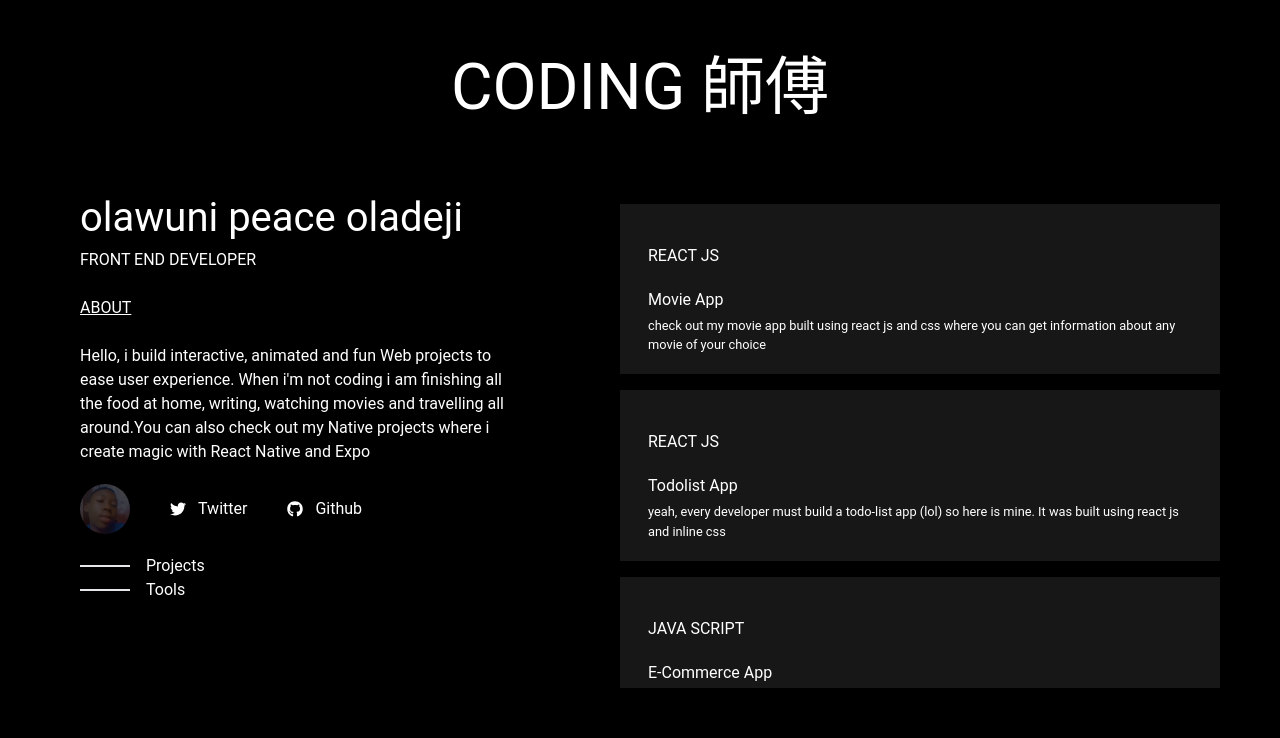
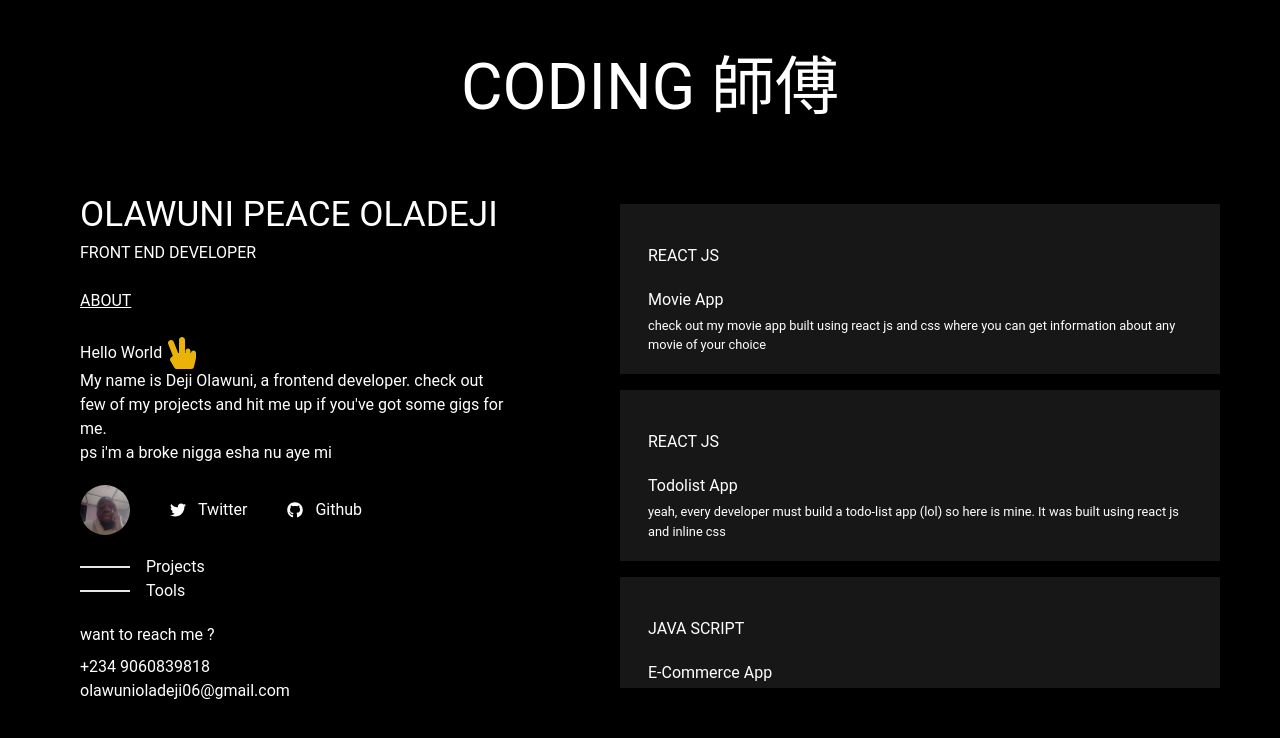
Before and after one commit to Deji06/Myportfolio, a React (Vite) app: page / in a window 1280 px wide. Shown: the top 738 px of the page. Built offline with nearby package versions, Linux system fonts and the light colour scheme; a web font is replaced by a local one.

Commit message:
finish left container

```diff
--- a/src/components/LeftContainer.tsx
+++ b/src/components/LeftContainer.tsx
@@ -1,9 +1,10 @@
 // import React from 'react'
 import { FaTwitter } from "react-icons/fa";
 import { FaGithub } from "react-icons/fa";
-import profilePics from '../assets/Snapchat-433813669.jpg'
+import profilePics from '../assets/WhatsApp Image 2024-04-29 at 02.07.34_86d5abc8.jpg'
 import {Link} from 'react-router-dom'
 import { motion } from "framer-motion"
+import { FaHandPeace } from "react-icons/fa";
 // import { BrowserRouter, Routes, Route } from "react-router-dom";
 // import Project from "../pages/Project"
 // import { gsap } from "gsap";
@@ -18,23 +19,23 @@ const LeftContainer = () => {
     <>
       <section className=' xl:ml-10 '>
         <div className='xl:ml-10  mt-5'>
-            <motion.h1 className=' xl:text-[2.5rem] xl:ml-0 text-[2rem] ml-5  sm:text-[2rem]' initial={{y:-200 ,opacity:0}} animate={{y: 0 ,opacity:1}} transition={{duration: 2}} >
+            <motion.h1 className= 'uppercase xl:text-[2.2rem] xl:ml-0 text-[2rem] ml-5  sm:text-[2rem]' initial={{y:-200 ,opacity:0}} animate={{y: 0 ,opacity:1}} transition={{duration: 2}} >
             olawuni peace oladeji
             </motion.h1>
             <motion.h2 className='uppercase ml-5 xl:ml-0' initial={{x:200 ,opacity:0}} animate={{x: 0 ,opacity:1}} transition={{duration: 2}}>front end developer</motion.h2> <br />
             <h3 className='uppercase underline xl:ml-0 ml-5 '>about</h3> <br />
-            <h4 className='ml-5 xl:ml-0'> Hello, i build interactive, animated and fun Web projects to ease user experience.
-                When i'm not coding i am finishing all the food at home, writing, watching movies
-                and travelling all around.You can also check out my Native projects where i create
-                magic with React Native and Expo
+            <h4 className=' ml-5 xl:ml-0 '> <span className="flex items-center gap-1">Hello World <FaHandPeace className="text-yellow-500  text-[2rem] "/></span>
+              My name is Deji Olawuni, a frontend developer.
+              check out few of my projects and hit me up if you've got some gigs
+              for me. <br /> ps i'm a broke nigga esha nu aye mi
             </h4>
         </div>
 
-        <div className='flex xl:gap-10 xl:items-center xl:ml-10 mt-5 ml-5 gap-5 sm:gap-10'>
-          <motion.img initial={{opacity:0}} animate={{opacity: 1}} transition={{duration: 20}}  className='w-[50px] h-[50px] rounded-[50%] object-cover overflow-hidden ' src={profilePics} alt="my profile picture" />
+        <div className='flex xl:gap-10 xl:items-center xl:ml-10 mt-5 ml-5 gap-5 sm:gap-10 flex-wrap'>
+          <motion.img initial={{opacity:0}} animate={{opacity: 1}} transition={{duration: 10}}  className='w-[50px] h-[50px] rounded-[50%] object-cover overflow-hidden ' src={profilePics} alt="my profile picture" />
           <div className='flex gap-3 items-center'>
             <FaTwitter className='text-[1rem]' />
-            <a href='' className='text-[1rem] capitalize hover:underline'>twitter</a>
+            <a href='https://twitter.com/peace_oladeji' className='text-[1rem] capitalize hover:underline'>twitter</a>
           </div>
 
           <div className='flex gap-3 items-center' >
@@ -56,29 +57,15 @@ const LeftContainer = () => {
               {<Link to= '/Tools'>Tools</Link>}
             </span>
           </div>
-
         </div>
-
-
-
-
-
-
-
+        <h2 className="mt-5 xl:ml-10 ml-5">want to reach me ?</h2>
+        <div className="flex flex-col xl:ml-10 mt-2 ml-5">
+          <span>+234 9060839818</span>
+          <span>olawunioladeji06@gmail.com</span>
+        </div>
       </section>
     </>
   )
 }
 
 export default LeftContainer;
-
-{/* <BrowserRouter>
-<Routes>
-  <Route path="/" element={<Layout />}>
-    <Route index element={<Home />} />
-    <Route path="blogs" element={<Blogs />} />
-    <Route path="contact" element={<Contact />} />
-    <Route path="*" element={<NoPage />} />
-  </Route>
-</Routes>
-</BrowserRouter> */}
--- a/src/components/Projects.tsx
+++ b/src/components/Projects.tsx
@@ -21,7 +21,8 @@ const Projects:Data[] = [
         Tool: 'React js',
         Tittle: 'Todolist App',
         About: 'yeah, every developer must build a todo-list app (lol) so here is mine. It was built using react js and inline css',
-        url:'https://todolist-r27xpb6ap-dejis-projects-06c81f30.vercel.app/'
+        // url:'https://todolist-r27xpb6ap-dejis-projects-06c81f30.vercel.app/'
+        url: 'https://todoapp-m0spsadld-dejis-projects-06c81f30.vercel.app/'
     },
     {
         id: 3,
--- a/src/pages/Home.tsx
+++ b/src/pages/Home.tsx
@@ -9,7 +9,7 @@ import {motion} from 'framer-motion'
 const Home = () =>  {
   return (
     <>
-        <motion.h1 initial={{y:-100}} animate={{y:0}} transition={{duration:3}} className=' xl:mt-10 xl:text-[4rem] text-[3rem] uppercase mt-10 text-center sm:text-[4rem] '> coding 師傅</motion.h1>
+        <motion.h1 initial={{y:-100}} animate={{y:0}} transition={{duration:3}} className=' xl:mt-10 xl:text-[4rem] text-[3rem] uppercase ml-5 mt-10 xl:text-center sm:text-[4rem] '> coding 師傅</motion.h1>
         <main className= ' xl:flex xl:gap-10 xl:mt-8  block ' >
             <div className='xl:w-[40%] xl:pb-[10px] w-[100%]   ml-0'>
             < LeftContainer />
```
Also changed, not shown: src/assets/WhatsApp Image 2024-04-29 at 02.07.34_86d5abc8.jpg (added), src/assets/WhatsApp Image 2024-04-29 at 02.12.16_d7e5b1d0.jpg (added).
